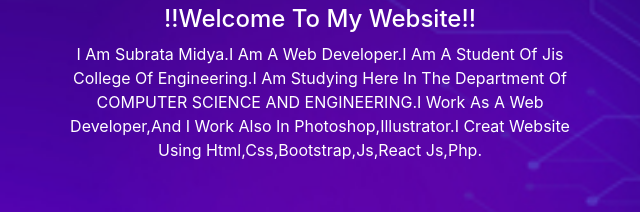
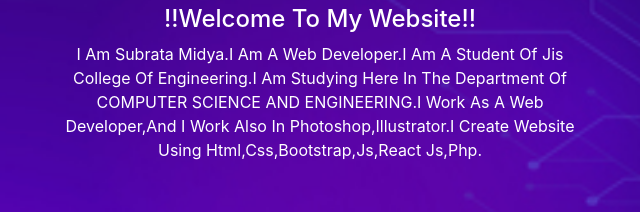
Before and after one commit to subratamidya2000/subratamidya.github.io, a plain HTML site: page index.html in a window 1280 px wide. Shown: the part 339-551 px from the top of the page, 35-675 px from the left. Drawn offline with nearby package versions, Linux system fonts and the light colour scheme.

Commit message:
create spellinh change
create spelling change

```diff
--- a/index.html
+++ b/index.html
@@ -39,7 +39,7 @@
               <div>
               <h1>HI</h1>
               <h4>!!Welcome to my website!!</h4>
-              <p>i am subrata midya.i am a web developer.i am a student of jis college of engineering.i am studying here in the department of COMPUTER SCIENCE AND ENGINEERING.i work as a web developer,and i work also in photoshop,illustrator.i creat website using html,css,bootstrap,js,react js,php. </p>
+              <p>i am subrata midya.i am a web developer.i am a student of jis college of engineering.i am studying here in the department of COMPUTER SCIENCE AND ENGINEERING.i work as a web developer,and i work also in photoshop,illustrator.i create website using html,css,bootstrap,js,react js,php. </p>
 
               </div>
             </div>
```
